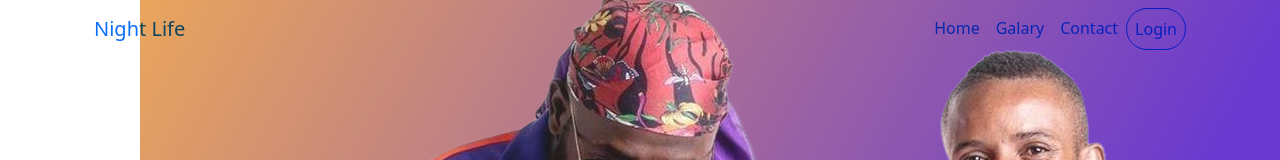
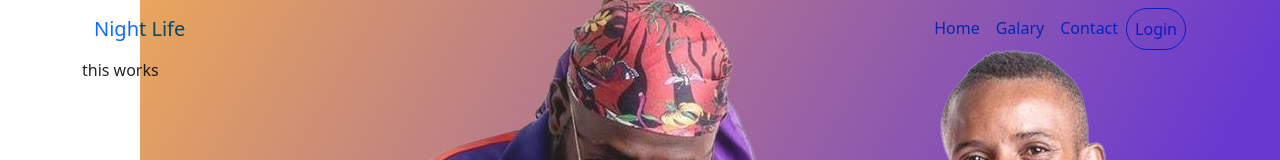
Before and after one commit to diphokoo/NightLife, a Vue app: page / in a window 1280 px wide. Shown: the top 160 px of the page. Built offline with nearby package versions, Linux system fonts and the light colour scheme.

Commit message:
setting up vue page for searchbox

```diff
--- a/src/App.vue
+++ b/src/App.vue
@@ -2,18 +2,21 @@
   <div class="container">
     <NavBar />
     <Header />
+    <SearchBox />
   </div>
 </template>
 
 <script>
 import NavBar from './components/NavBar.vue'
 import Header from './components/Header.vue'
+import SearchBox from './components/searchBox.vue'
 
 export default {
   name: 'App',
   components: {
     NavBar,
-    Header
+    Header,
+    SearchBox
   }
 }
 </script>
--- /dev/null
+++ b/src/components/SearchBox.vue
@@ -0,0 +1,11 @@
+<template>
+    <p>this works</p>
+</template>
+<script>
+    export default {
+        name: 'Header',
+        props: {
+            SearchBox: Array,
+        }
+    }
+</script>
```
